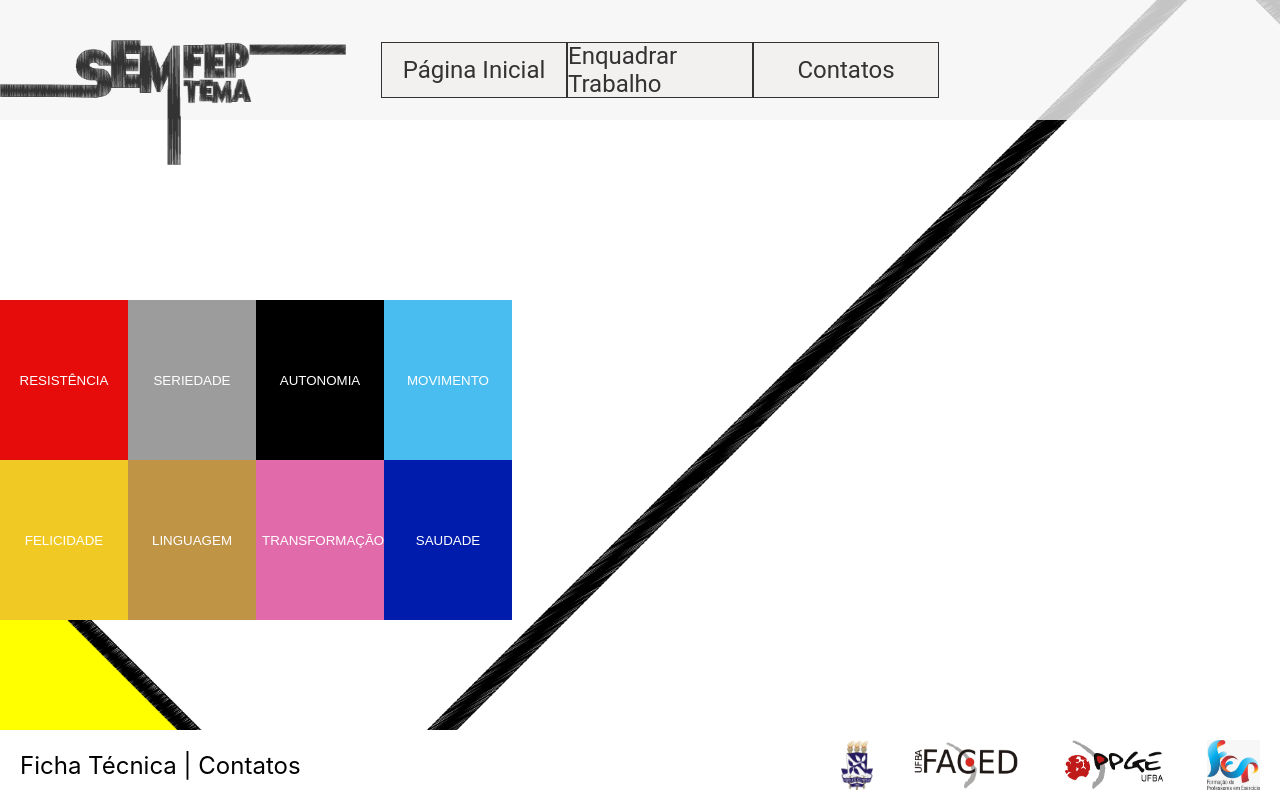
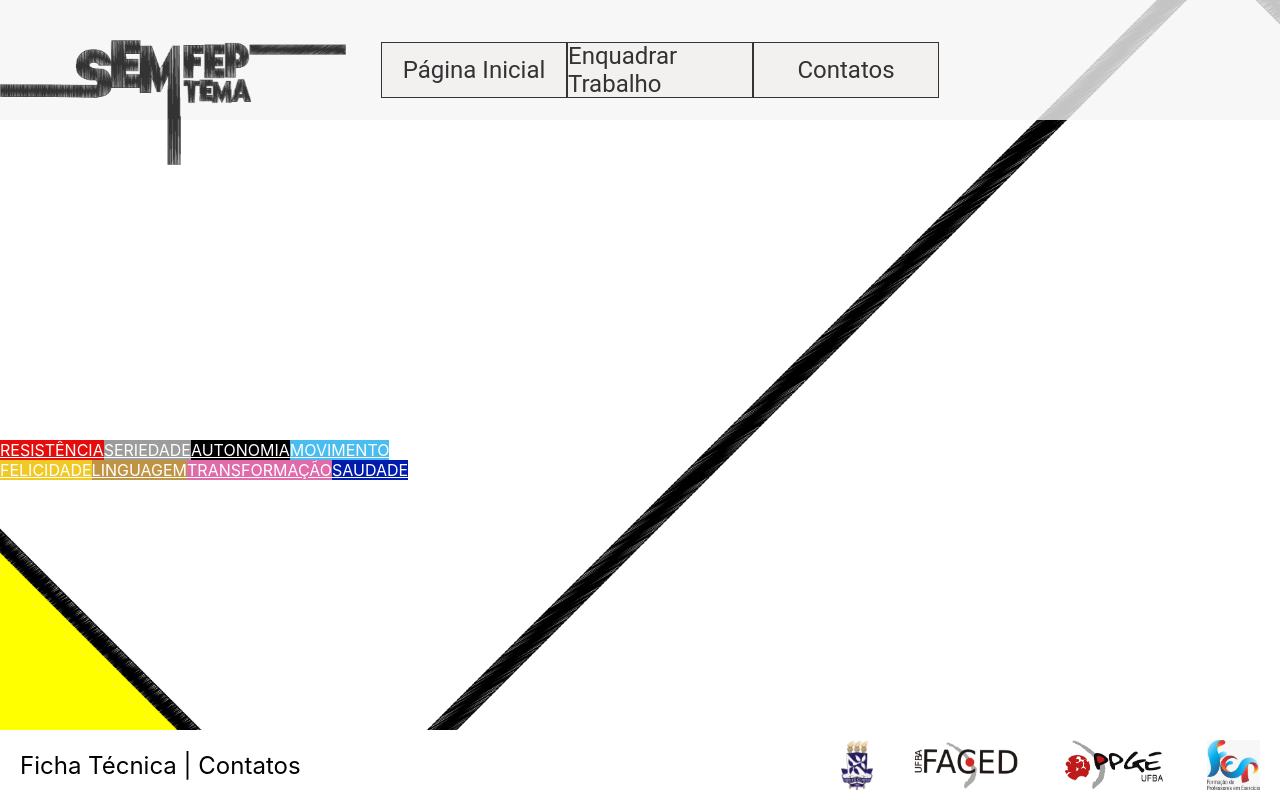
Before and after one commit to iuryroque/semfep, a React (Create React App) app: page /semfep/frames in a window 1280 px wide. Built offline with nearby package versions, Linux system fonts and the light colour scheme.

Commit message:
Adiciona Footer a paginas

```diff
--- a/src/components/Frames.jsx
+++ b/src/components/Frames.jsx
@@ -1,5 +1,6 @@
 import React from 'react';
 import './Frames.css'
+import { Link } from 'react-router-dom'
 
 class Frames extends React.Component {
   render() {
@@ -7,46 +8,46 @@ class Frames extends React.Component {
       <section id="frames-container">
         <div>
           <label for="resistencia" title="RESISTÊNCIA">
-            <button className="frame resistencia" id="resistencia">
+            <Link className="frame resistencia" id="resistencia">
               RESISTÊNCIA
-            </button>
+            </Link>
           </label>
           <label for="seriedade" title="SERIEDADE">
-            <button className="frame seriedade" id="seriedade">
+            <Link className="frame seriedade" id="seriedade">
               SERIEDADE
-            </button>
+            </Link>
           </label>
           <label for="autonomia" title="AUTONOMIA">
-            <button className="frame autonomia" id="autonomia">
+            <Link className="frame autonomia" id="autonomia">
               AUTONOMIA
-            </button>
+            </Link>
           </label>
           <label for="movimento" title="MOVIMENTO">
-            <button className="frame movimento" id="movimento">
+            <Link className="frame movimento" id="movimento">
               MOVIMENTO
-            </button>
+            </Link>
           </label>
         </div>
         <div>
           <label for="felicidade" title="FELICIDADE">
-            <button className="frame felicidade" id="felicidade">
+            <Link className="frame felicidade" id="felicidade">
               FELICIDADE
-            </button>
+            </Link>
           </label>
           <label for="linguagem" title="LINGUAGEM">
-            <button className="frame linguagem" id="linguagem">
+            <Link className="frame linguagem" id="linguagem">
               LINGUAGEM
-            </button>
+            </Link>
           </label>
           <label for="transformacao" title="TRANSFORMAÇÂO">
-            <button className="frame transformacao" id="transformacao">
+            <Link className="frame transformacao" id="transformacao">
               TRANSFORMAÇÃO
-            </button>
+            </Link>
           </label>
           <label for="saudade" title="SAUDADE">
-            <button className="frame saudade" id="saudade">
+            <Link className="frame saudade" id="saudade">
               SAUDADE
-            </button>
+            </Link>
           </label>
         </div>
       </section>
--- a/src/pages/contacts.jsx
+++ b/src/pages/contacts.jsx
@@ -1,5 +1,6 @@
 import '../App.css';
 import './contacts.css';
+import Footer from '../components/Footer';
 
 import Header from '../components/Header';
 
@@ -7,6 +8,7 @@ function ContactsPage() {
   return (
     <div className="page-contacts">
       <Header />
+      <Footer  />
     </div>
   );
 }
--- a/src/pages/datasheet.jsx
+++ b/src/pages/datasheet.jsx
@@ -1,5 +1,6 @@
 import '../App.css';
 import './datasheet.css';
+import Footer from '../components/Footer';
 
 import Header from '../components/Header';
 
@@ -7,6 +8,7 @@ function DataSheetPage() {
   return (
     <div className="page-datasheet">
       <Header />
+      <Footer />
     </div>
   );
 }
--- a/src/pages/frameWork.jsx
+++ b/src/pages/frameWork.jsx
@@ -1,11 +1,13 @@
 import '../App.css';
 import Header from '../components/Header';
 import './framework.css';
+import Footer from '../components/Footer';
 
 function FrameWorkPage() {
   return (
     <div className="page-framework">
       <Header />
+      <Footer  />
     </div>
   );
 }
--- a/src/pages/framesDescription.jsx
+++ b/src/pages/framesDescription.jsx
@@ -2,7 +2,7 @@ import React from 'react';
 
 import Header from '../components/Header';
 import Footer from '../components/Footer';
-import FramesNav from '../components/NavBar';
+import SideBar from '../components/SideBar';
 
 import '../App.css';
 import './framesDescription.css';
@@ -11,8 +11,8 @@ function FramesDescriptionPage() {
   return (
     <div className="page-frames-description">
       <Header />
-      <FramesNav />
-      {/* <Footer /> */}
+      <SideBar />
+      <Footer />
     </div>
   );
 }
```
